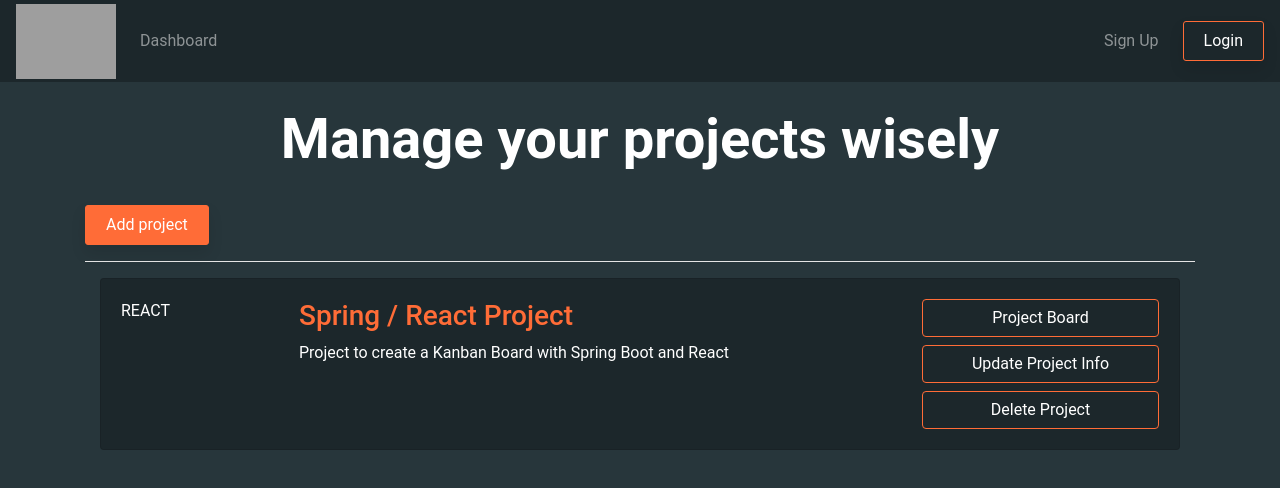
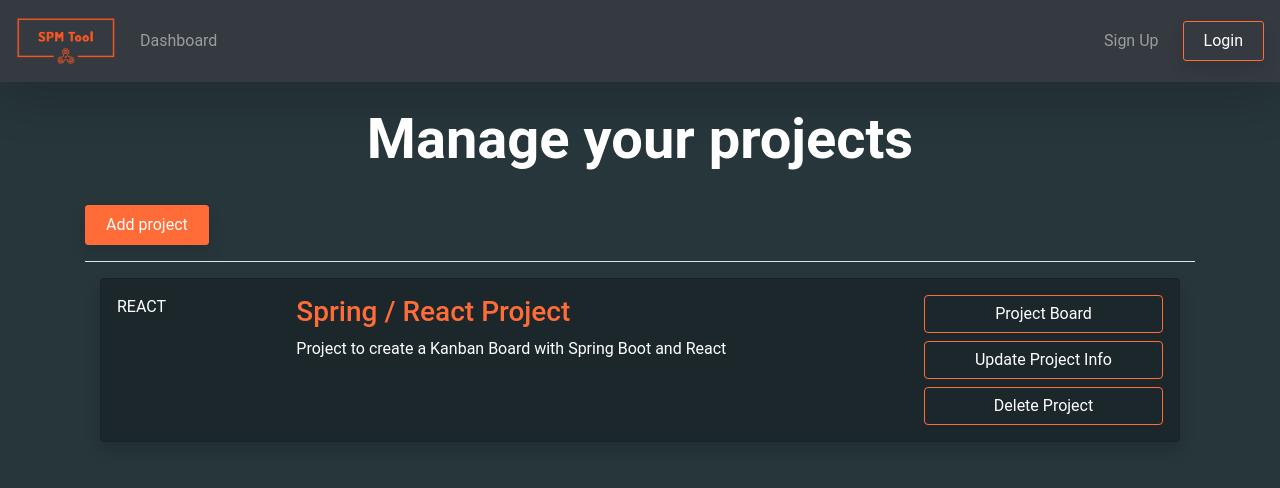
Before and after one commit to kesylo/ProjectManagementToolFront-React, a React (Create React App) app: page /dashboard in a window 1280 px wide. Shown: the top 488 px of the page. Built offline with nearby package versions, Linux system fonts and the light colour scheme; grey boxes are pictures that could not be loaded.

Commit message:
ui tweaks

```diff
--- a/src/components/Dashboard.js
+++ b/src/components/Dashboard.js
@@ -8,14 +8,15 @@ class Dashboard extends Component {
                 <div className="container">
                     <div className="row">
                         <div className="col-md-12">
-                            <h1 className="display-4 text-center font-weight-bold">Manage your projects wisely</h1>
+
+                            <h1 className="display-4 font-weight-bold text-center">Manage your projects</h1>
                             <br/>
                                 <button className="button-glow-outline">Add project</button>
                             <br/>
                             <hr className="bg-white"/>
 
                             <div className="container" >
-                                <div className="card card-body mb-3" style={{background:"#1C272B"}}>
+                                <div className="card card-body mb-3 shadow p-3 bg-black rounded" style={{background:"#1C272B"}}>
                                     <div className="row" >
                                         <div className="col-2">
                                             <span className="mx-auto">REACT</span>
--- a/src/components/Layout/NavBar.js
+++ b/src/components/Layout/NavBar.js
@@ -8,7 +8,7 @@ class NavBar extends Component {
             <div>
 
 
-                <nav className="navbar navbar-expand-sm navbar-dark mb-4" style={{background: "#1C272B", height:"82px"}}>
+                <nav className="navbar navbar-expand-sm navbar-dark mb-4 shadow-lg bg-dark" style={{background: "#1C272B", height:"82px"}}>
                     <a className="navbar-brand" href="Dashboard.html">
                         <img src={Logo} style={{width:"100%"}} className="mr-3"/>
 
```
Also changed, not shown: src/App.css (line endings or trailing spaces), src/ressources/images/logo.png (added).
